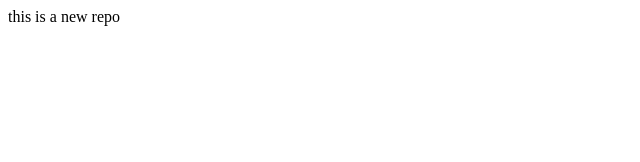
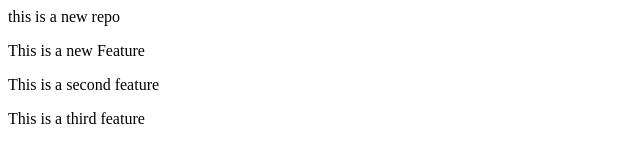
Before and after one commit to Vishal10110/localrepo, a plain HTML site: page index.html in a window 1280 px wide. Shown: the whole page, without its empty margins (0-640 px from the left). Drawn offline with Linux system fonts and the light colour scheme.

Commit message:
Add third feature

```diff
--- a/index.html
+++ b/index.html
@@ -1 +1,4 @@
 <p> this is a new repo</p>
+<p> This is a new Feature</p>
+<p> This is a second feature</p>
+<p> This is a third feature</p>
```
